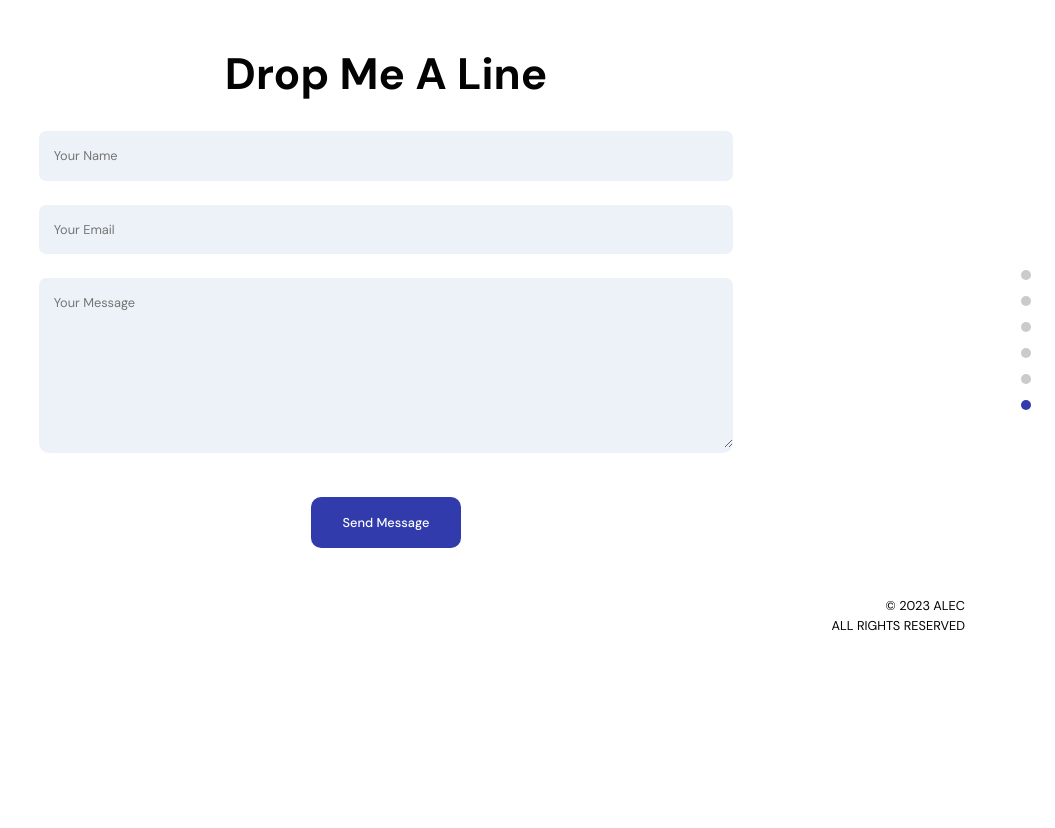
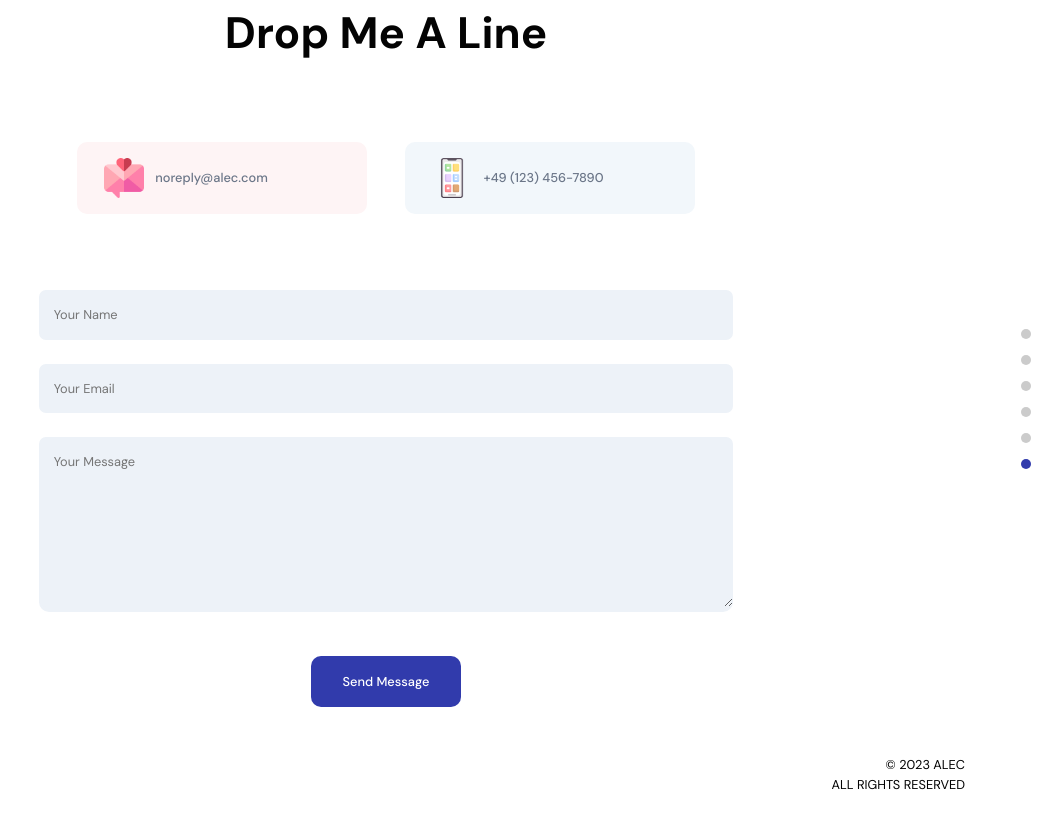
Before and after one commit to alecchung/alecchung.github.io, a React (Create React App) app: page / in a window 1280 px wide. Shown: the part 4060-4888 px from the top of the page, without its empty margins (225-1280 px from the left). Before the commit the page ends 4800 px from the top, so only its background shows below. Built offline with nearby package versions, Linux system fonts and the light colour scheme; no server answers.

Commit message:
reversed

```diff
--- a/src/container/Footer/Footer.jsx
+++ b/src/container/Footer/Footer.jsx
@@ -39,7 +39,7 @@ const Footer = () => {
     <>
       <h2 className="head-text">Drop me a line</h2>
 
-      {/* <div className="app__footer-cards">
+      <div className="app__footer-cards">
         <div className="app__footer-card ">
           <img src={images.email} alt="email" />
           <a href="mailto:noreply@alec.com" className="p-text">noreply@alec.com</a>
@@ -48,7 +48,7 @@ const Footer = () => {
           <img src={images.mobile} alt="phone" />
           <a href="tel:+49 (123) 456-7890" className="p-text">+49 (123) 456-7890</a>
         </div>
-      </div> */}
+      </div>
       {!isFormSubmitted ? (
         <div className="app__footer-form app__flex">
           <div className="app__flex">
```
